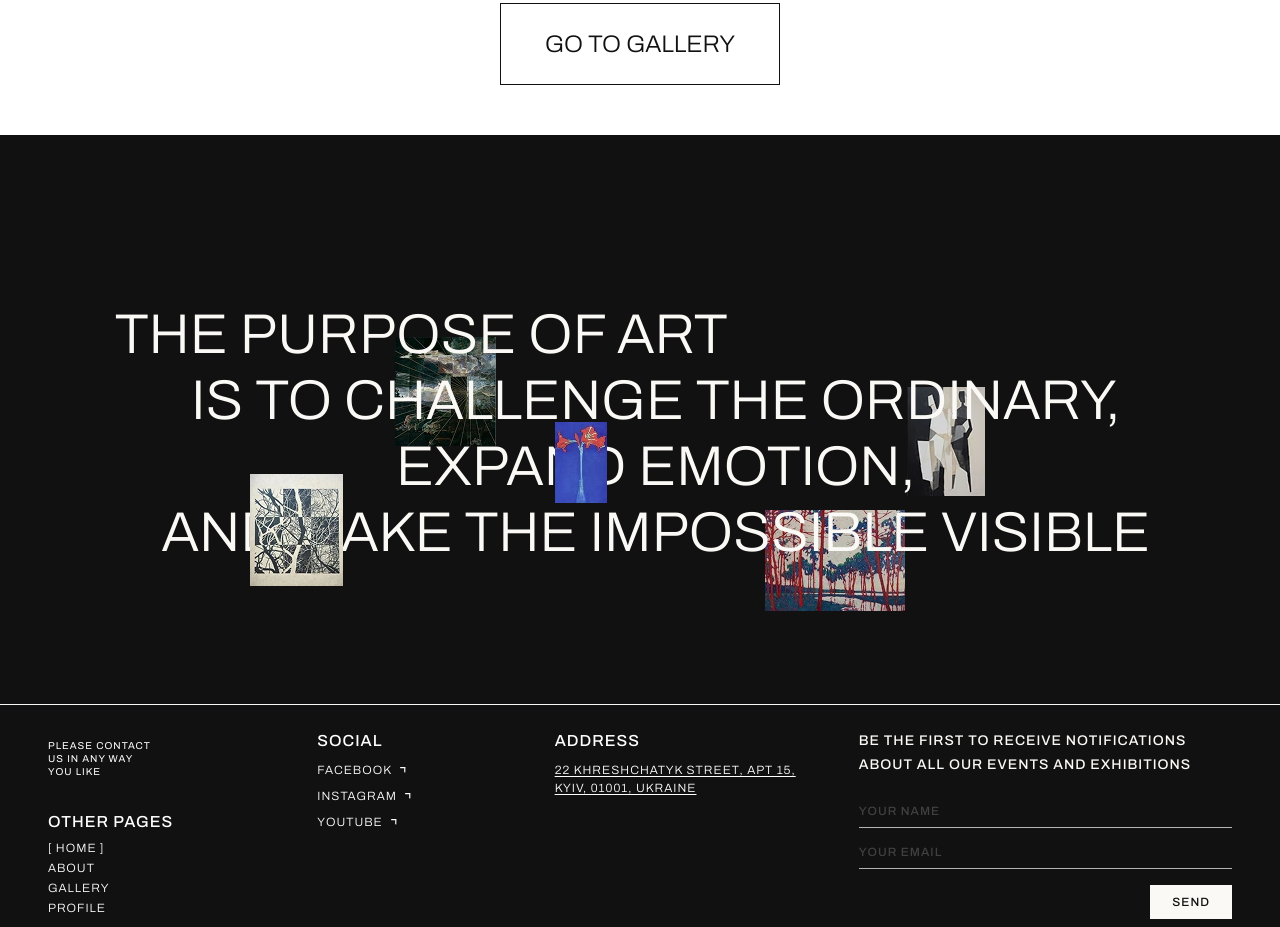
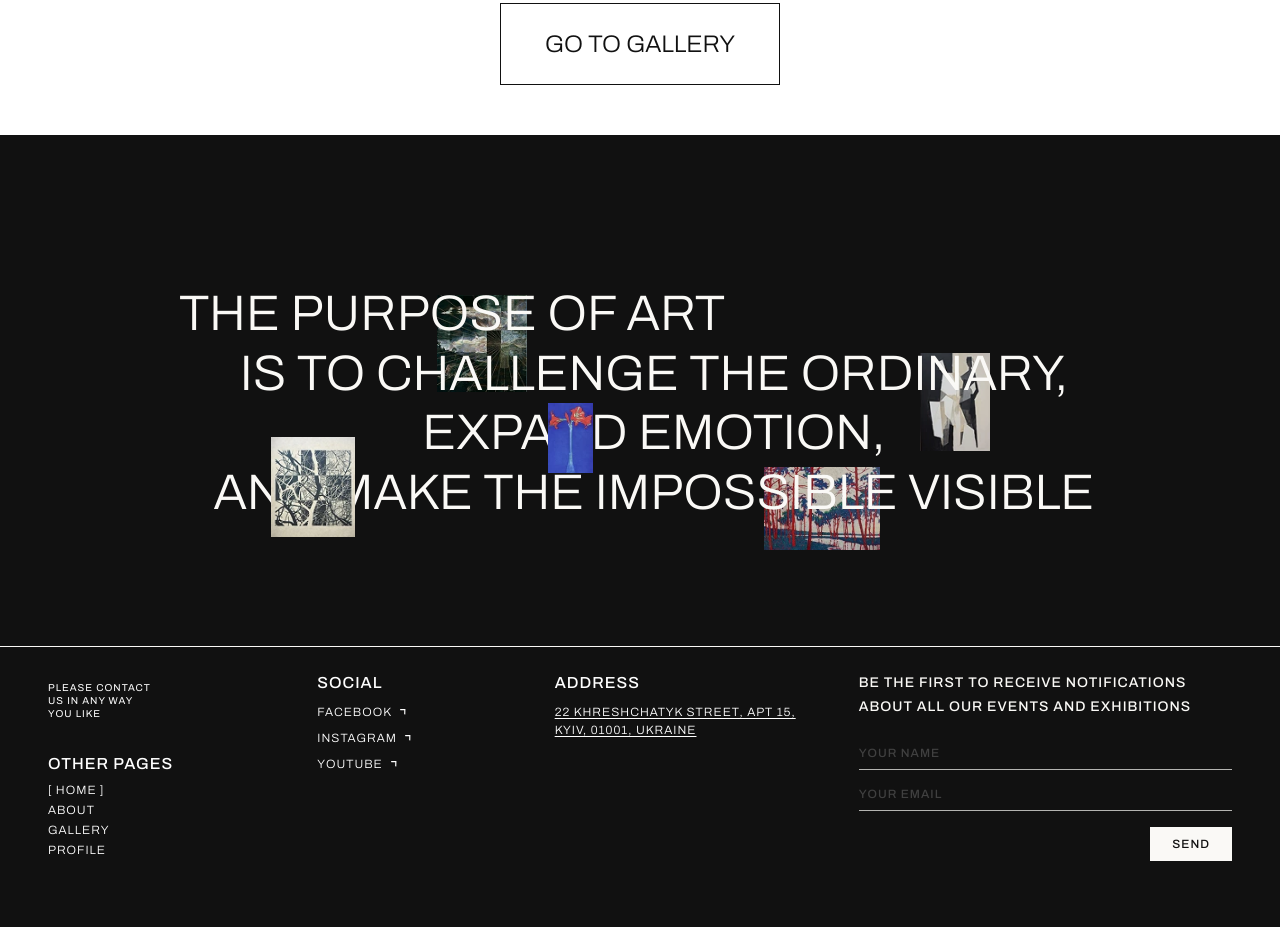
Before and after one commit to odd-verve-team/art-project-frontend, a React (Vite) app: page / in a window 1280 px wide. Shown: the part 1480-2407 px from the top of the page. Built offline with nearby package versions, Linux system fonts and the light colour scheme; no server answers.

Commit message:
refactor(layout): make PreFooter layout and artwork positions fluid

```diff
--- a/src/components/layout/Footer/PreFooter.tsx
+++ b/src/components/layout/Footer/PreFooter.tsx
@@ -5,19 +5,15 @@ export const PreFooter = () => {
     <div
       className={`
         w-full flex justify-center overflow-hidden bg-primary
-        pt-[80px] pb-[50px]
-        md:pt-[120px] md:pb-[70px]
-        lg:pt-[172px] lg:pb-[88px]
+        pt-[clamp(80px,12vw,172px)] pb-[clamp(50px,6vw,88px)]
       `}
     >
       <div
         className={`
           relative flex flex-col w-full
           font-[300] text-background uppercase
-          gap-[14px] max-w-[350px] mb-[30px] text-[24px]/[100%]
-          md:gap-[8px] md:max-w-[680px] md:mb-[40px] md:text-[28px]/[100%]
-          lg:gap-[10px] lg:max-w-[1050px] lg:mb-[55px] lg:text-[56px]/[100%]
-          md:whitespace-nowrap
+          gap-[14px] max-w-[clamp(300px,72vw,1050px)] mb-[clamp(30px,4vw,55px)] text-[clamp(20px,3.9vw,56px)]/[100%]
+          md:gap-[10px] md:whitespace-nowrap
         `}
       >
         <span className={`${LINE_BASE} self-start`}>
--- a/src/components/layout/Footer/preFooterConstants.ts
+++ b/src/components/layout/Footer/preFooterConstants.ts
@@ -4,63 +4,49 @@ import art3 from '@/assets/manifesto/manifesto-art-3.webp';
 import art4 from '@/assets/manifesto/manifesto-art-4.webp';
 import art5 from '@/assets/manifesto/manifesto-art-5.webp';
 
-/**
- * Base class for manifesto text lines.
- * z-10 keeps text above background images (z-0) but below foreground images (z-20).
- */
 export const LINE_BASE = 'relative z-10';
 
-/** Base class shared by all floating artwork images */
 const IMG_BASE = 'absolute pointer-events-none';
 
-/**
- * Floating artwork images with 3-tier responsive positioning.
- *
- * All positions are in px, relative to the inner text container (position: relative).
- * Container widths per breakpoint:
- *   base (<768px)  → max-w-[350px]
- *   md   (≥768px)  → max-w-[680px]
- *   lg   (≥1024px) → max-w-[1050px]
- */
 export const MANIFESTO_IMAGES = [
   {
     src: art1,
     alt: 'Art 1',
     className: `${IMG_BASE} z-0
-      w-[65px] top-[10px] left-[155px]
-      md:w-[70px] md:top-[10px] md:left-[220px]
-      lg:w-auto lg:top-[30px] lg:left-[280px]`,
+      w-[clamp(55px,7vw,110px)]
+      top-[8%] left-[44%]
+      md:top-[clamp(5px,3%,30px)] md:left-[28%]`,
   },
   {
     src: art2,
     alt: 'Art 2',
     className: `${IMG_BASE} z-0
-      w-[55px] top-[-5px] right-[-5px]
-      md:w-[55px] md:top-[0px] md:right-[40px]
-      lg:w-auto lg:top-[80px] lg:right-[180px]`,
+      w-[clamp(45px,5.5vw,90px)]
+      top-[-2%] right-[-1%]
+      md:top-[clamp(0px,5vw,80px)] md:right-[clamp(40px,12%,180px)]`,
   },
   {
     src: art3,
     alt: 'Art 3',
     className: `${IMG_BASE} z-20
-      w-[30px] top-[85px] left-[105px]
-      md:w-[35px] md:top-[70px] md:left-[210px]
-      lg:w-auto lg:top-[115px] lg:left-[440px]`,
+      w-[clamp(25px,3.5vw,55px)]
+      top-[50%] left-[30%]
+      md:left-[40%]`,
   },
   {
     src: art4,
     alt: 'Art 4',
     className: `${IMG_BASE} z-20
-      w-[50px] bottom-[5px] left-[20px]
-      md:w-[60px] md:bottom-[-5px] md:left-[70px]
-      lg:w-auto lg:bottom-[-25px] lg:left-[135px]`,
+      w-[clamp(40px,6.5vw,100px)]
+      bottom-[3%] left-[6%]
+      md:bottom-[clamp(-25px,-1.5vw,0px)] md:left-[10%]`,
   },
   {
     src: art5,
     alt: 'Art 5',
     className: `${IMG_BASE} z-0
-      w-[70px] bottom-[0px] right-[30px]
-      md:w-[90px] md:bottom-[-10px] md:right-[80px]
-      lg:w-auto lg:bottom-[-50px] lg:right-[260px]`,
+      w-[clamp(55px,9vw,130px)]
+      bottom-[0%] right-[9%]
+      md:bottom-[clamp(-50px,-2.5vw,0px)] md:right-[24%]`,
   },
 ];
```
